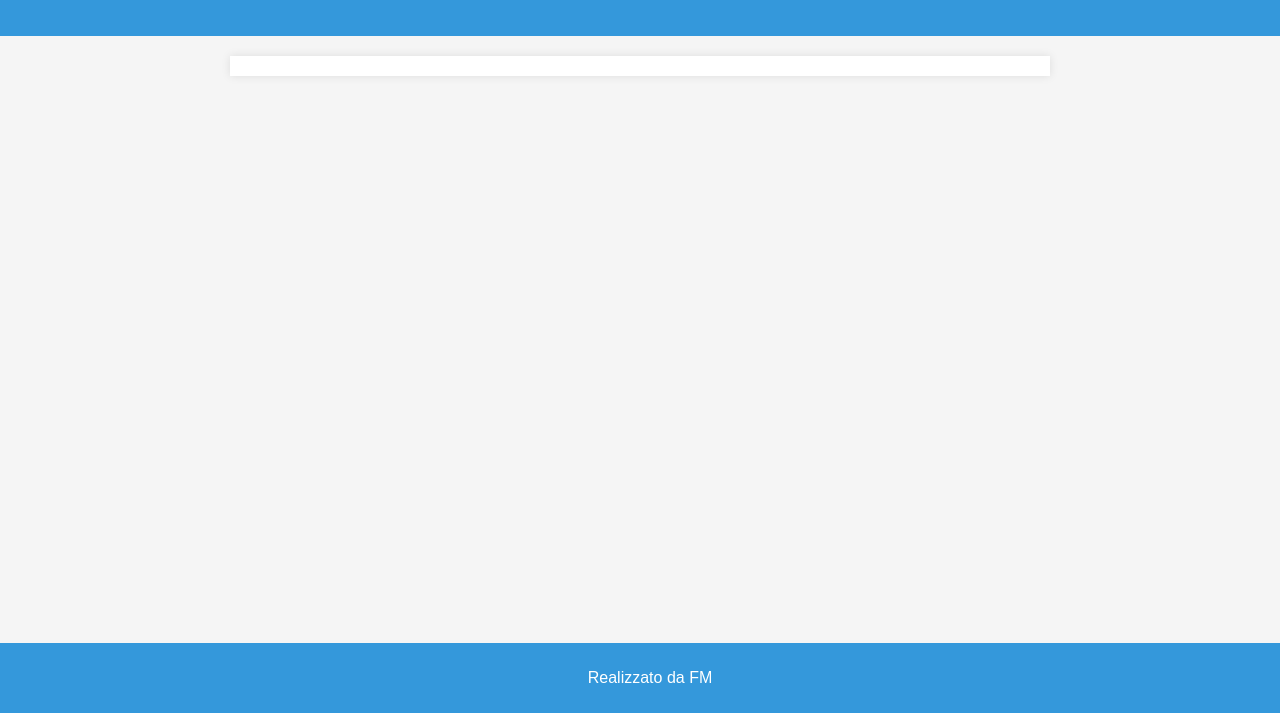
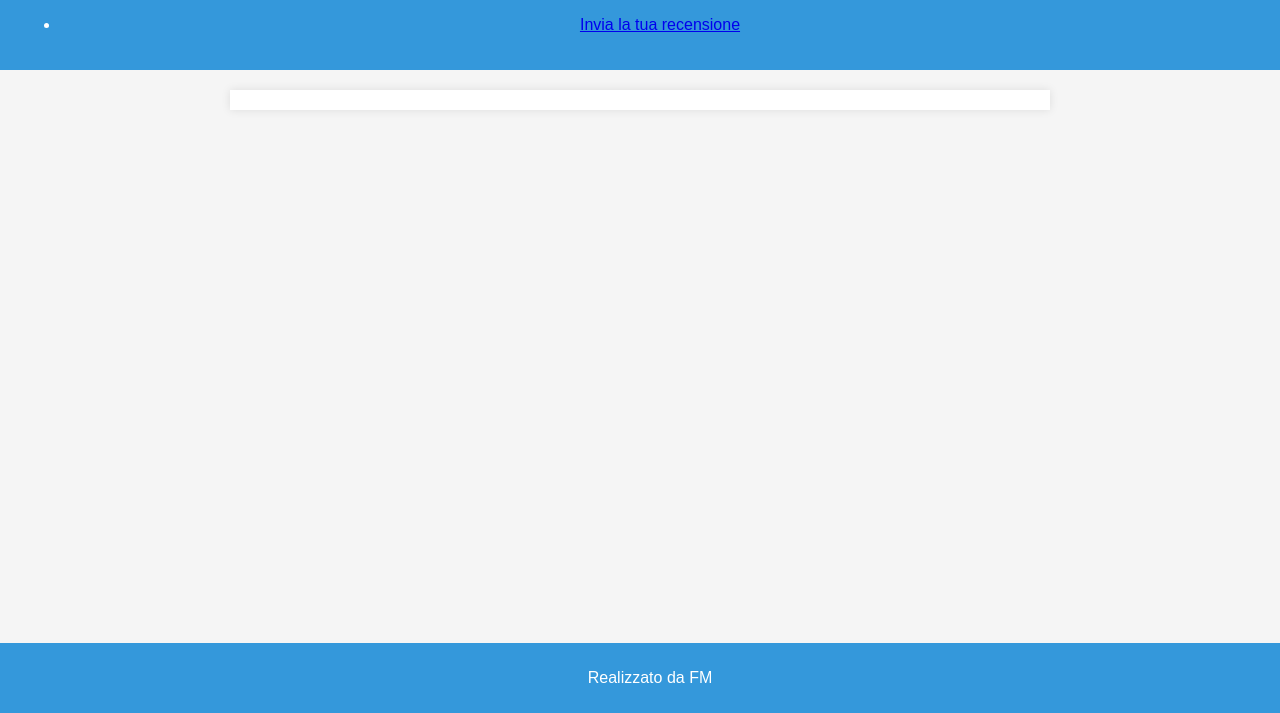
Before and after one commit to fabriziomartini/skrokkadvisor, a plain HTML site: page index.html in a window 1280 px wide. Shown: the part 87-800 px from the top of the page. Drawn offline with nearby package versions, Linux system fonts and the light colour scheme; no server answers.

Commit message:
Update index.html

```diff
--- a/index.html
+++ b/index.html
@@ -10,6 +10,11 @@
     <header>
         <h1>Skrokkadvisor</h1>
         <p>Esplora le migliori recensioni</p>
+        <nav>
+            <ul>
+                <li><a href="https://forms.gle/H1vMaxYNfjZg5fGw5" target="_blank">Invia la tua recensione</a></li>
+            </ul>
+        </nav>
     </header>
 
     <section id="recensioni-container">
```
